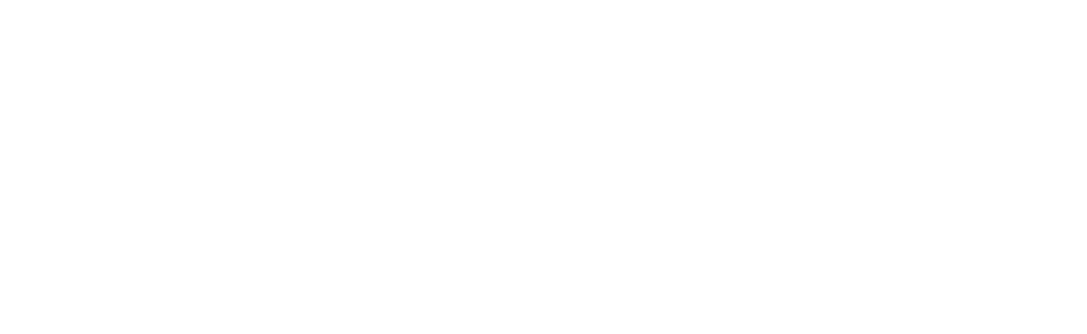
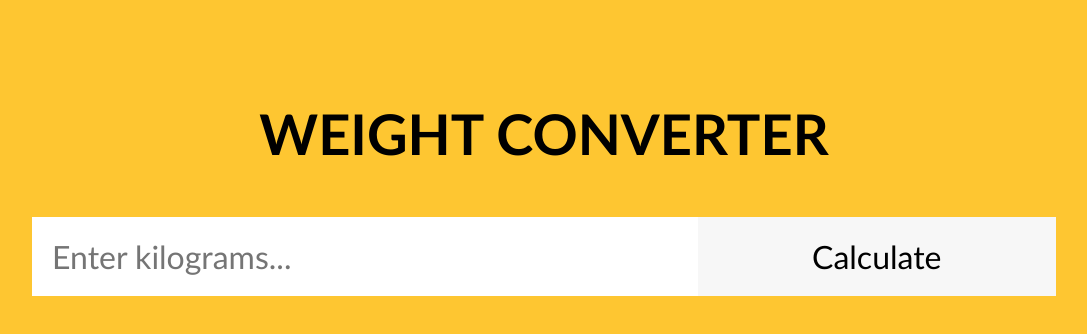
Before and after one commit to Akvile-gc/JS_exam, a plain HTML site: page Task 1/index.html in a window 1280 px wide. Shown: the whole page, without its empty margins (96-1183 px from the left). Drawn offline with Linux system fonts and the light colour scheme.

Commit message:
Task 1 - done

```diff
--- a/Task 1/index.html
+++ b/Task 1/index.html
@@ -5,8 +5,29 @@
     <meta http-equiv="X-UA-Compatible" content="IE=edge">
     <meta name="viewport" content="width=device-width, initial-scale=1.0">
     <title>Document</title>
+    <link rel="stylesheet" href="styles/style.css">
 </head>
 <body>
+    <header>
+        <!-- Header code-->
+      </header>
+
+      <main>
+        <div class="wrapper">
+          <h1 class="headline">Weight Converter</h1>
+          <!-- Users input -->
+          <form>
+            <input type="text" id="search" placeholder="Enter kilograms..." />
+            <input type="submit" id="submit-btn" value="Calculate" />
+          </form>
+          <!-- Place for output after form submission -->
+          <div id="output"></div>
+        </div>
+      </main>
+
+      <footer>
+        <!-- Footer code -->
+      </footer>
     <script src="scripts/main.js"></script>
 </body>
 </html>
--- a/Task 1/scripts/main.js
+++ b/Task 1/scripts/main.js
@@ -0,0 +1,42 @@
+/* ------------------------------ TASK 1 ----------------------------
+Parašykite JS kodą, kuris leis vartotojui įvesti svorį kilogramais ir
+pamatyti jo pateikto svorio kovertavimą į:
+1. Svarus (lb) | Formulė: lb = kg / 2.2046
+2. Gramus (g) | Formulė: g = kg / 0.0010000
+3. Uncijos (oz) | Formulė: oz = kg * 35.274
+
+Pastaba: rezultatas turi būti matomas pateikus formą ir atvaizduojamas
+<div id="output"></div> viduje. Gautus atsakymus stilizuokite naudojant CSS;
+------------------------------------------------------------------- */
+
+
+const form = document.querySelector(`form`);
+const output = document.querySelector(`#output`);
+
+form.addEventListener(`submit`, (e) => {
+    e.preventDefault();
+    const kg = +e.target.search.value;
+
+    const lb = document.createElement(`h1`);
+    lb.textContent = kg / 2.2046 + ` lb`;
+    Object.assign(lb.style, {
+        padding: `2rem`,
+        textAlign: `center`
+    })
+
+    const g = document.createElement(`h1`);
+    g.textContent = kg / 0.0010000 + ` g`;
+    Object.assign(g.style, {
+        padding: `2rem`,
+        textAlign: `center`
+    })
+
+    const oz = document.createElement(`h1`);
+    oz.textContent = kg * 35.274 + ` oz`;
+    Object.assign(oz.style, {
+        padding: `2rem`,
+        textAlign: `center`
+    })
+
+    output.append(lb, g, oz);
+})
--- /dev/null
+++ b/Task 1/styles/style.css
@@ -0,0 +1,65 @@
+/* Resets */
+* {
+    margin: 0;
+    padding: 0;
+    box-sizing: border-box;
+    font-family: 'Trebuchet MS', 'Lucida Sans Unicode', 'Lucida Grande',
+      'Lucida Sans', Arial, sans-serif;
+  }
+
+  /* Mobile first */
+  .wrapper {
+    min-height: 100vh;
+    min-width: calc(100vw - (100vw - 100%));
+    background-color: #fec631;
+  }
+
+  .headline {
+    padding-top: 100px;
+    font-size: 2.5em;
+    text-align: center;
+    color: #000;
+    text-transform: uppercase;
+  }
+
+  form {
+    max-width: 80%;
+    margin: 50px auto;
+    display: flex;
+    flex-wrap: wrap;
+  }
+
+  #search {
+    width: 65%;
+    margin: 0;
+    padding: 20px;
+    outline: 0;
+    border: 0;
+    font-size: 1.1em;
+  }
+
+  #submit-btn {
+    width: 35%;
+    background-color: #f7f7f7;
+    border: 0;
+    outline: 0;
+    font-size: 1.1em;
+  }
+
+  #submit-btn:hover {
+    cursor: pointer;
+    background-color: #000;
+    color: #fff;
+  }
+
+  /* Tablet */
+  @media screen and (min-width: 768px) {
+    .headline {
+      font-size: 3.5em;
+    }
+
+    #search,
+    #submit-btn {
+      font-size: 2em;
+    }
+  }
```
